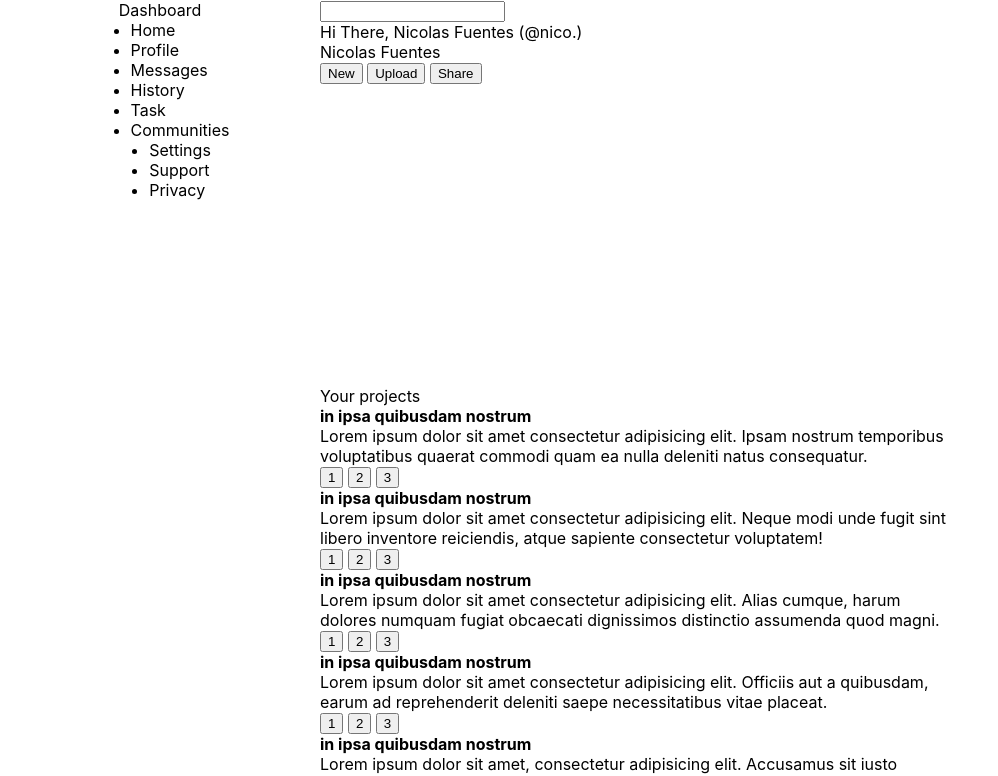
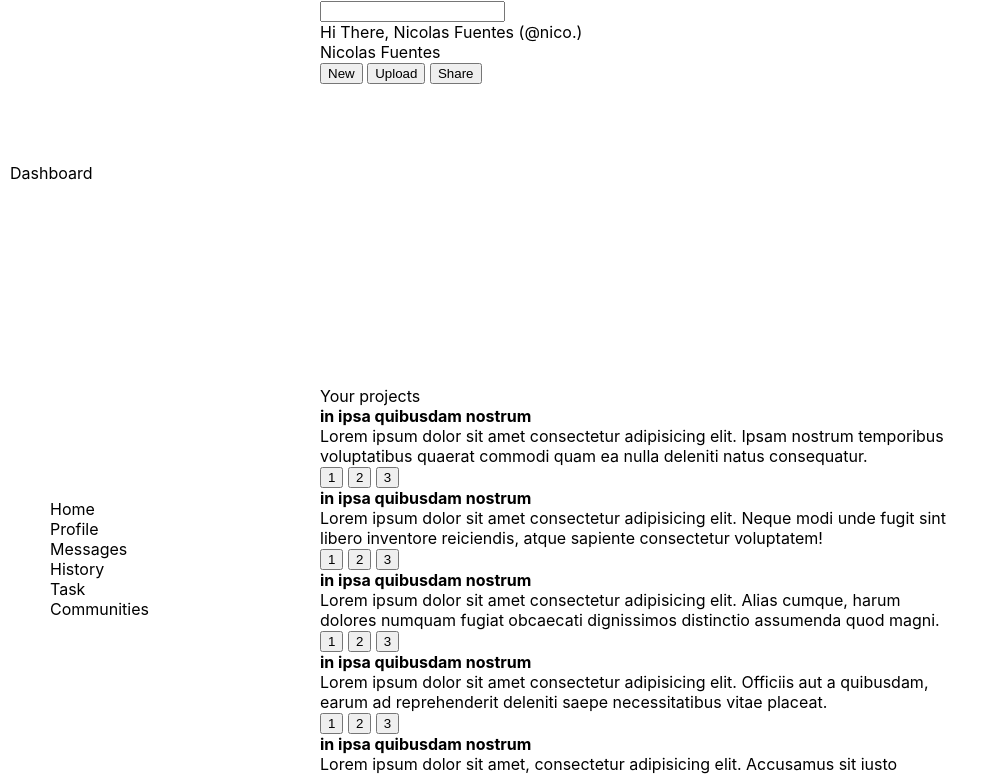
Before and after one commit to ngf11/admin-dashboard, a plain HTML site: page index.html in a window 1280 px wide. Shown: the top 776 px of the page, without its empty margins (0-998 px from the left). Drawn offline with Linux system fonts and the light colour scheme.

Commit message:
basic positioning for sidebar

```diff
--- a/index.html
+++ b/index.html
@@ -35,7 +35,7 @@
             </li>
           </ul>
         </div>
-        <div id="links2">
+        <div id="linksbox2">
           <ul>
             <li>
               <p>Settings</p>
--- a/styles.css
+++ b/styles.css
@@ -23,13 +23,28 @@
   grid-area: side;
   display: flex;
   flex-direction: column;
-  align-items: center;
+  justify-content: space-around;
+  gap: 10px;
+  padding: 10px;
 }
-
+.logo {
+  display: flex;
+}
+.linksbox1 {
+  display: flex;
+}
+.linksbox2 {
+  display: flex;
+}
+ul {
+  list-style-type: none;
+}
+/* header */
 #header {
   grid-area: header;
 }
 
+/* main */
 #main {
   grid-area: project;
 }
```
